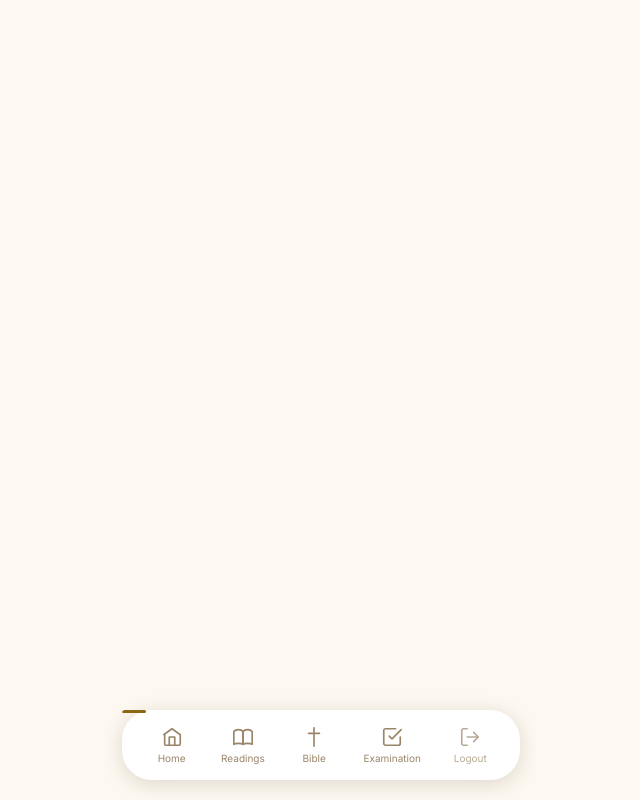
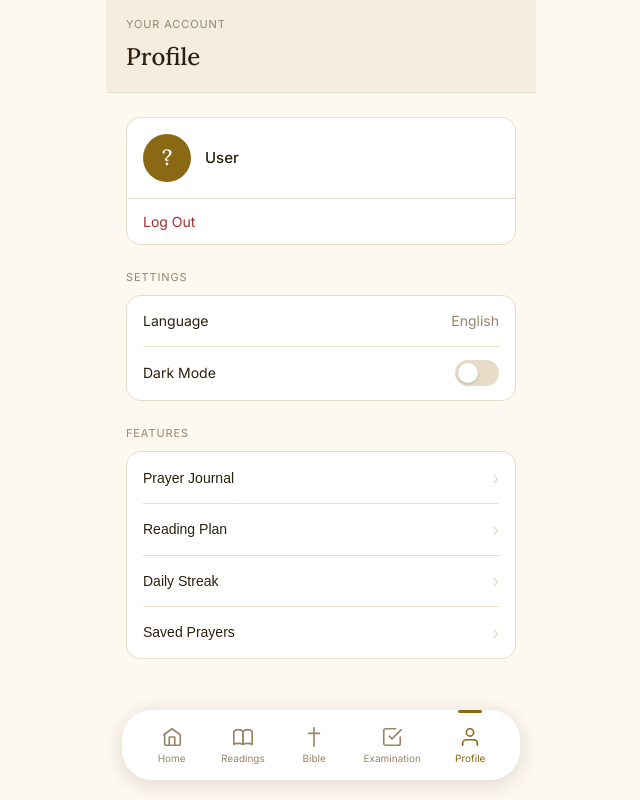
Before and after one commit to dorianzelaya/catholic-companion, a React (Vite) app in the folder frontend/: page /profile in a window 1280 px wide. Shown: the whole page, without its empty margins (319-959 px from the left). Built offline with nearby package versions, Linux system fonts and the light colour scheme; sample sign-in values are in the browser's storage.

Commit message:
add Profile page with account, settings, and feature stubs

```diff
--- a/frontend/src/App.jsx
+++ b/frontend/src/App.jsx
@@ -14,6 +14,7 @@ import Saint from './pages/Saint'
 import ExaminationOfConscience from './pages/ExaminationOfConscience'
 import Prayers from './pages/Prayers'
 import Bible from './pages/Bible'
+import Profile from './pages/Profile'
 
 function AnimatedRoutes() {
   const location = useLocation()
@@ -52,6 +53,9 @@ function AnimatedRoutes() {
         <Route path="/bible" element={
           <ProtectedRoute><PageTransition><Bible /></PageTransition></ProtectedRoute>
         } />
+        <Route path="/profile" element={
+          <ProtectedRoute><PageTransition><Profile /></PageTransition></ProtectedRoute>
+        } />
       </Routes>
     </AnimatePresence>
   )
--- a/frontend/src/components/NavBar.jsx
+++ b/frontend/src/components/NavBar.jsx
@@ -1,5 +1,4 @@
 import { useNavigate, useLocation } from 'react-router-dom'
-import { useAuth } from '../context/AuthContext'
 import { useEffect, useRef, useState } from 'react'
 
 const ICONS = {
@@ -27,11 +26,10 @@ const ICONS = {
       <path d="M21 12v7a2 2 0 01-2 2H5a2 2 0 01-2-2V5a2 2 0 012-2h11"/>
     </svg>
   ),
-  Logout: (
+  Profile: (
     <svg width="22" height="22" viewBox="0 0 24 24" fill="none" stroke="currentColor" strokeWidth="1.8" strokeLinecap="round" strokeLinejoin="round">
-      <path d="M9 21H5a2 2 0 01-2-2V5a2 2 0 012-2h4"/>
-      <polyline points="16 17 21 12 16 7"/>
-      <line x1="21" y1="12" x2="9" y2="12"/>
+      <path d="M20 21v-2a4 4 0 00-4-4H8a4 4 0 00-4 4v2"/>
+      <circle cx="12" cy="7" r="4"/>
     </svg>
   ),
 }
@@ -39,7 +37,6 @@ const ICONS = {
 function NavBar() {
   const navigate = useNavigate()
   const location = useLocation()
-  const { logout } = useAuth()
   const [indicatorStyle, setIndicatorStyle] = useState({})
   const [ready, setReady] = useState(false)
   const tabRefs = useRef([])
@@ -49,6 +46,7 @@ function NavBar() {
     { label: 'Readings',    path: '/readings'    },
     { label: 'Bible',       path: '/bible'       },
     { label: 'Examination', path: '/examination' },
+    { label: 'Profile',     path: '/profile'     },
   ]
 
   const activeIndex = tabs.findIndex(tab => tab.path === location.pathname)
@@ -63,11 +61,6 @@ function NavBar() {
       setReady(true)
     }
   }, [activeIndex])
-
-  function handleLogout() {
-    logout()
-    navigate('/login')
-  }
 
   return (
     <nav className="navbar">
@@ -94,10 +87,6 @@ function NavBar() {
           </button>
         )
       })}
-      <button className="nav-item nav-item-logout" onClick={handleLogout}>
-        <span className="nav-icon">{ICONS.Logout}</span>
-        <span className="nav-label">Logout</span>
-      </button>
     </nav>
   )
 }
--- /dev/null
+++ b/frontend/src/pages/Profile.jsx
@@ -0,0 +1,95 @@
+import { useNavigate } from 'react-router-dom'
+import { useAuth } from '../context/AuthContext'
+import { useState } from 'react'
+
+function Profile() {
+  const { user, logout } = useAuth()
+  const navigate = useNavigate()
+  const [darkMode, setDarkMode] = useState(false)
+  const [language, setLanguage] = useState('English')
+
+  const initial = user?.username
+    ? user.username[0].toUpperCase()
+    : user?.email
+    ? user.email[0].toUpperCase()
+    : '?'
+
+  const displayName = user?.username || user?.email || 'User'
+
+  function handleLogout() {
+    logout()
+    navigate('/login')
+  }
+
+  return (
+    <div className="page">
+      <div className="page-header">
+        <p className="readings-eyebrow">Your Account</p>
+        <h1 className="profile-title">Profile</h1>
+      </div>
+
+      <div className="page-content">
+
+        {/* Account */}
+        <div className="profile-section">
+          <div className="profile-account-card">
+            <div className="profile-avatar">{initial}</div>
+            <div className="profile-account-info">
+              <p className="profile-name">{displayName}</p>
+              {user?.email && <p className="profile-email">{user.email}</p>}
+            </div>
+          </div>
+          <button className="profile-logout-btn" onClick={handleLogout}>
+            Log Out
+          </button>
+        </div>
+
+        {/* Settings */}
+        <p className="profile-section-label">Settings</p>
+        <div className="profile-section">
+          <div className="profile-row">
+            <span className="profile-row-label">Language</span>
+            <span className="profile-row-value">English</span>
+          </div>
+          <div className="profile-divider" />
+          <div className="profile-row">
+            <span className="profile-row-label">Dark Mode</span>
+            <button
+              className={`profile-toggle ${darkMode ? 'active' : ''}`}
+              onClick={() => setDarkMode(!darkMode)}
+            >
+              <div className="profile-toggle-thumb" />
+            </button>
+          </div>
+        </div>
+
+        {/* Features */}
+        <p className="profile-section-label">Features</p>
+        <div className="profile-section">
+          <button className="profile-feature-row">
+            <span className="profile-row-label">Prayer Journal</span>
+            <span className="profile-feature-arrow">›</span>
+          </button>
+          <div className="profile-divider" />
+          <button className="profile-feature-row">
+            <span className="profile-row-label">Reading Plan</span>
+            <span className="profile-feature-arrow">›</span>
+          </button>
+          <div className="profile-divider" />
+          <button className="profile-feature-row">
+            <span className="profile-row-label">Daily Streak</span>
+            <span className="profile-feature-arrow">›</span>
+          </button>
+          <div className="profile-divider" />
+          <button className="profile-feature-row">
+            <span className="profile-row-label">Saved Prayers</span>
+            <span className="profile-feature-arrow">›</span>
+          </button>
+        </div>
+
+      </div>
+    </div>
+  )
+}
+
+export default Profile
--- a/frontend/src/styles/index.css
+++ b/frontend/src/styles/index.css
@@ -9,3 +9,4 @@
 @import './rosary.css';
 @import './prayers.css';
 @import './bible.css';
+@import './profile.css';
--- /dev/null
+++ b/frontend/src/styles/profile.css
@@ -0,0 +1,144 @@
+/* Profile page */
+.profile-title {
+  font-family: var(--font-serif);
+  font-size: 24px;
+  font-weight: 500;
+  color: var(--brown-dark);
+}
+
+.profile-section-label {
+  font-size: 11px;
+  text-transform: uppercase;
+  letter-spacing: 0.08em;
+  color: var(--brown-light);
+  margin-bottom: 8px;
+  margin-top: 24px;
+}
+
+.profile-section {
+  background-color: #ffffff;
+  border-radius: 14px;
+  border: 0.5px solid var(--cream-border);
+  overflow: hidden;
+}
+
+/* Account card */
+.profile-account-card {
+  display: flex;
+  align-items: center;
+  gap: 14px;
+  padding: 16px;
+}
+
+.profile-avatar {
+  width: 48px;
+  height: 48px;
+  border-radius: 50%;
+  background-color: var(--gold);
+  color: #ffffff;
+  font-family: var(--font-serif);
+  font-size: 22px;
+  font-weight: 500;
+  display: flex;
+  align-items: center;
+  justify-content: center;
+  flex-shrink: 0;
+}
+
+.profile-account-info {
+  display: flex;
+  flex-direction: column;
+  gap: 2px;
+}
+
+.profile-name {
+  font-size: 15px;
+  font-weight: 500;
+  color: var(--brown-dark);
+}
+
+.profile-email {
+  font-size: 12px;
+  color: var(--brown-light);
+}
+
+.profile-logout-btn {
+  width: 100%;
+  background: none;
+  border: none;
+  border-top: 0.5px solid var(--cream-border);
+  padding: 14px 16px;
+  font-family: var(--font-ui);
+  font-size: 14px;
+  color: #a32d2d;
+  cursor: pointer;
+  text-align: left;
+}
+
+/* Rows */
+.profile-row {
+  display: flex;
+  justify-content: space-between;
+  align-items: center;
+  padding: 14px 16px;
+}
+
+.profile-row-label {
+  font-size: 14px;
+  color: var(--brown-dark);
+}
+
+.profile-row-value {
+  font-size: 14px;
+  color: var(--brown-light);
+}
+
+.profile-divider {
+  height: 0.5px;
+  background-color: var(--cream-border);
+  margin: 0 16px;
+}
+
+.profile-feature-row {
+  display: flex;
+  justify-content: space-between;
+  align-items: center;
+  padding: 14px 16px;
+  width: 100%;
+  background: none;
+  border: none;
+  cursor: pointer;
+  text-align: left;
+}
+
+.profile-feature-arrow {
+  font-size: 20px;
+  color: var(--cream-border);
+}
+
+/* Toggle */
+.profile-toggle {
+  width: 44px;
+  height: 26px;
+  border-radius: 13px;
+  background-color: var(--cream-border);
+  border: none;
+  cursor: pointer;
+  padding: 3px;
+  display: flex;
+  align-items: center;
+  transition: background-color 0.2s ease;
+}
+
+.profile-toggle.active {
+  background-color: var(--gold);
+  justify-content: flex-end;
+}
+
+.profile-toggle-thumb {
+  width: 20px;
+  height: 20px;
+  border-radius: 50%;
+  background-color: #ffffff;
+  box-shadow: 0 1px 3px rgba(0,0,0,0.2);
+}
```
